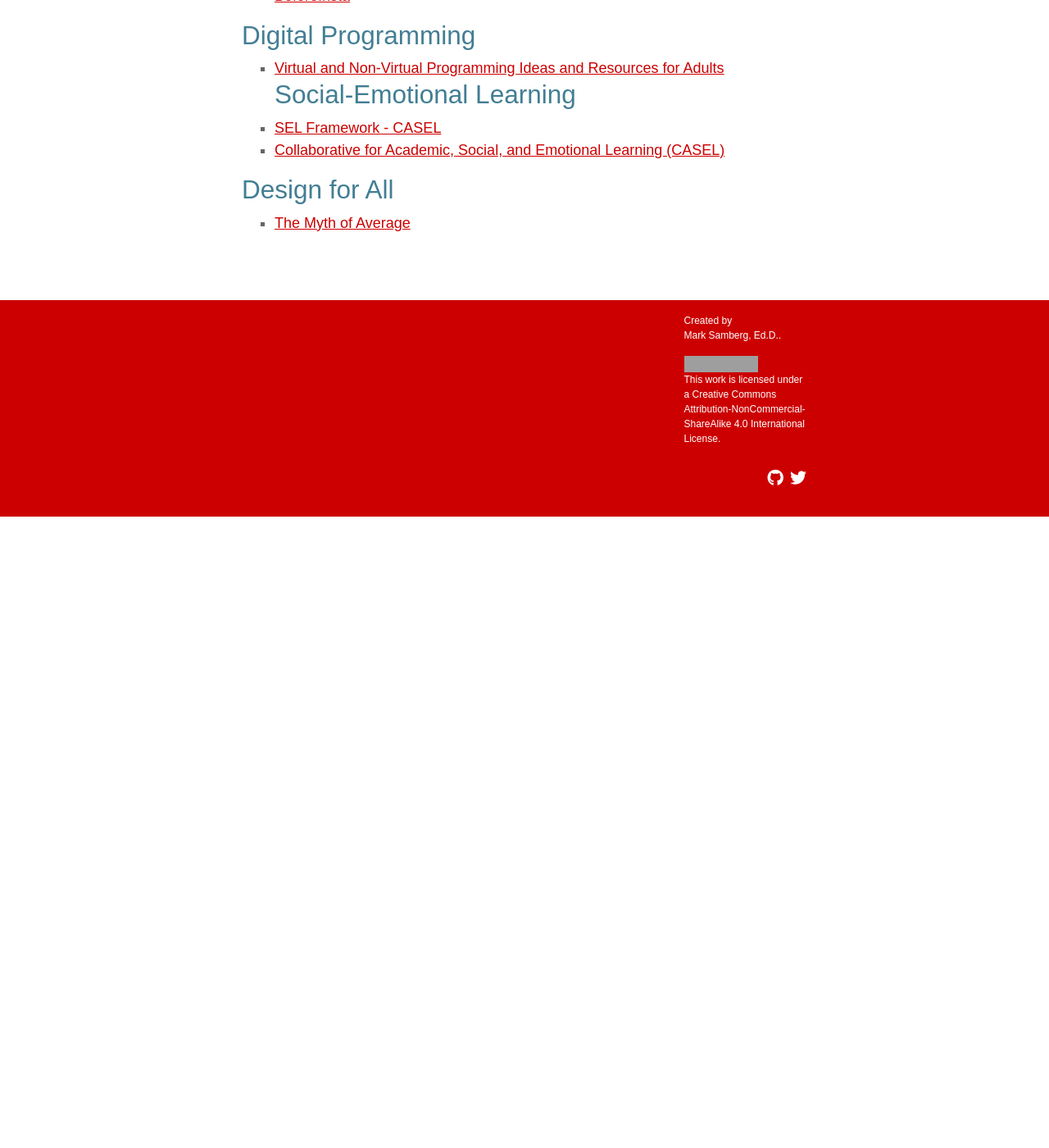
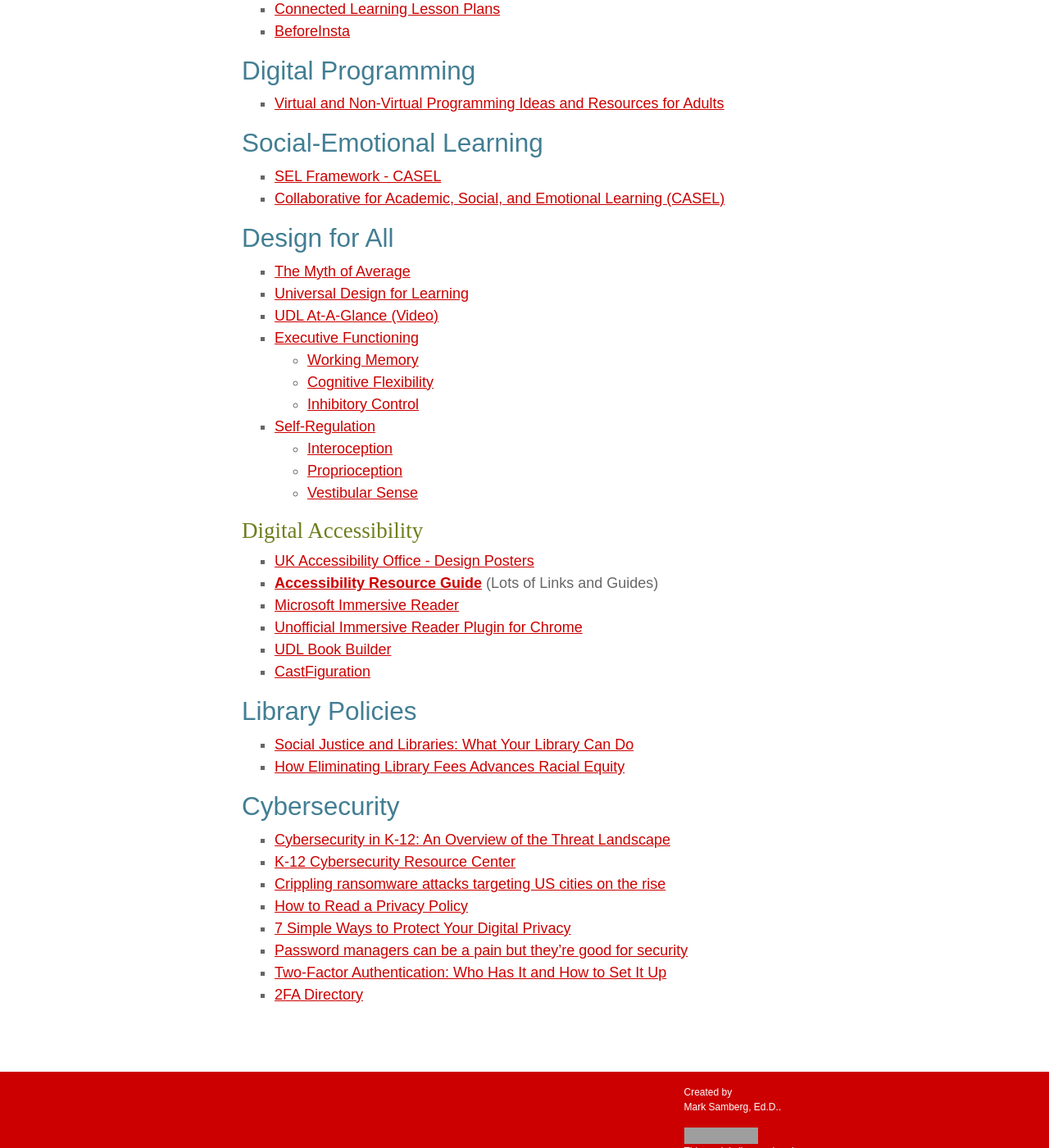
Before and after one commit to mjsamberg/resourceguides, a Jekyll site: the page built from nclppc21/index.md, in a window 1280 px wide and 1400 px high, scrolled down 1703 px. Shown: the whole window at 82% size. Built offline with Jekyll 4.4.1, drawn with Linux system fonts in a browser that asks for light colours; nearby versions of some CDN libraries; some web fonts are replaced; before the commit the page ends 2333 px from its top, so only the background shows below that; grey boxes are pictures that could not be loaded.

Commit message:
Savepoint.

```diff
--- a/nclppc21/index.md
+++ b/nclppc21/index.md
@@ -44,10 +45,42 @@
 
 ### Digital Programming
 * [Virtual and Non-Virtual Programming Ideas and Resources for Adults](https://libraries.vermont.gov/covid19/virtualprogram_adult)
+
 ### Social-Emotional Learning
-
 * [SEL Framework - CASEL](https://casel.org/sel-framework/)
 * [Collaborative for Academic, Social, and Emotional Learning (CASEL)](https://casel.org)
 
 ### Design for All
 * [The Myth of Average](https://youtu.be/4eBmyttcfU4)
+* [Universal Design for Learning](https://udlguidelines.cast.org)
+* [UDL At-A-Glance (Video)](https://youtu.be/bDvKnY0g6e4)
+* [Executive Functioning](https://www.understood.org/en/learning-thinking-differences/child-learning-disabilities/executive-functioning-issues/what-is-executive-function)
+  * [Working Memory](https://www.understood.org/en/learning-thinking-differences/child-learning-disabilities/executive-functioning-issues/working-memory-what-it-is-and-how-it-works)
+  * [Cognitive Flexibility](https://www.foothillsacademy.org/community-services/parent-education/parent-articles/cognitive-flexibility)
+  * [Inhibitory Control](http://www.educationalneuroscience.org.uk/resources/the-adolescent-brain/inhibitory-control/)
+* [Self-Regulation](https://www.understood.org/en/learning-thinking-differences/child-learning-disabilities/sensory-processing-issues/trouble-with-self-regulation-what-you-need-to-know)
+  * [Interoception](https://www.understood.org/en/learning-thinking-differences/child-learning-disabilities/sensory-processing-issues/interoception-and-sensory-processing-issues-what-you-need-to-know)
+  * [Proprioception](https://www.vox.com/the-highlight/2019/11/22/20920762/proprioception-sixth-sense)
+  * [Vestibular Sense](https://eyaslanding.com/the-vestibular-and-proprioceptive-systems-the-sixth-and-seven-senses/)
+
+#### Digital Accessibility
+* [UK Accessibility Office - Design Posters](https://accessibility.blog.gov.uk/2016/09/02/dos-and-donts-on-designing-for-accessibility/)
+* **[Accessibility Resource Guide](https://mjsamberg.github.io/resourceguides/accessibility/)** (Lots of Links and Guides)
+* [Microsoft Immersive Reader](https://www.microsoft.com/en-us/education/products/learning-tools)
+* [Unofficial Immersive Reader Plugin for Chrome](https://chrome.google.com/webstore/detail/use-immersive-reader-on-w/fmidkjgknpkbmninbmklhcgaalfalbdh?hl=en-US)
+* [UDL Book Builder](http://bookbuilder.cast.org)
+* [CastFiguration](http://figuration.org)
+
+### Library Policies
+* [Social Justice and Libraries: What Your Library Can Do](https://guides.masslibsystem.org/socialjustice/Libraries)
+* [How Eliminating Library Fees Advances Racial Equity](https://www.urbanlibraries.org/blog/how-eliminating-library-fees-advances-racial-equity)
+
+### Cybersecurity
+* [Cybersecurity in K-12: An Overview of the Threat Landscape](Cybersecurity in K-12: An Overview of the Threat Landscape)
+* [K-12 Cybersecurity Resource Center](https://k12cybersecure.com/map/)
+* [Crippling ransomware attacks targeting US cities on the rise](Crippling ransomware attacks targeting US cities on the rise)
+* [How to Read a Privacy Policy](https://oag.ca.gov/privacy/facts/online-privacy/privacy-policy)
+* [7 Simple Ways to Protect Your Digital Privacy](https://www.nytimes.com/wirecutter/blog/7-simple-ways-to-protect-your-digital-privacy/)
+* [Password managers can be a pain but they're good for security](https://www.cnet.com/news/password-managers-a-little-pain-for-a-lot-better-security-world-password-day/)
+* [Two-Factor Authentication: Who Has It and How to Set It Up](https://www.pcmag.com/how-to/two-factor-authentication-who-has-it-and-how-to-set-it-up)
+* [2FA Directory](https://2fa.directory)
--- a/nclppc21/presentation.html
+++ b/nclppc21/presentation.html
@@ -261,6 +261,7 @@
 						<li class="fragment fade">Microsoft Immersive Reader</li>
 						<li class="fragment fade">Dictation and Transcription tools in Google Docs/MS Word</li>
 						<li class="fragment fade">UDL Book Builder</li>
+						<li class="fragment fade">CASTFiguration Bootstrap Fork</li>
 					</ul>
 				</section>
 				<section data-auto-animate>
```
Also changed, not shown: other parts of nclppc21/index.md (+2 -1 lines).
